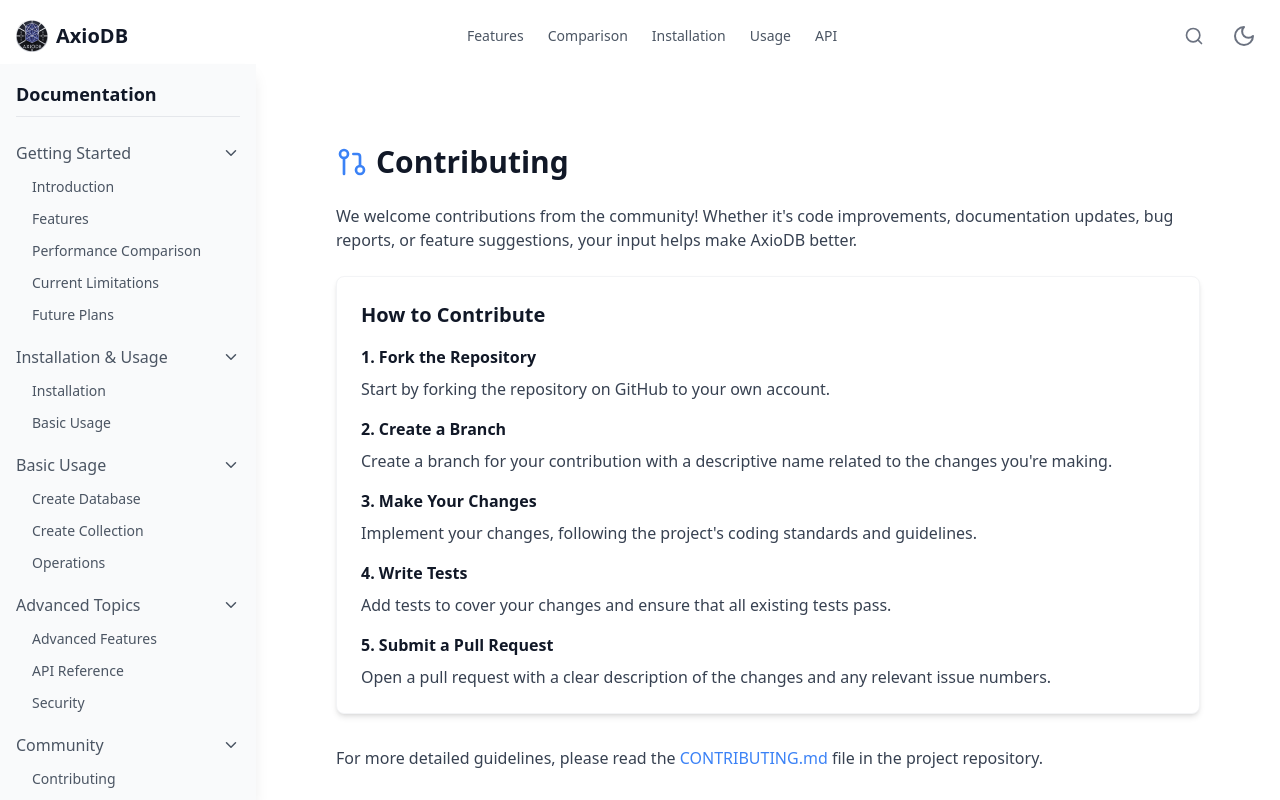
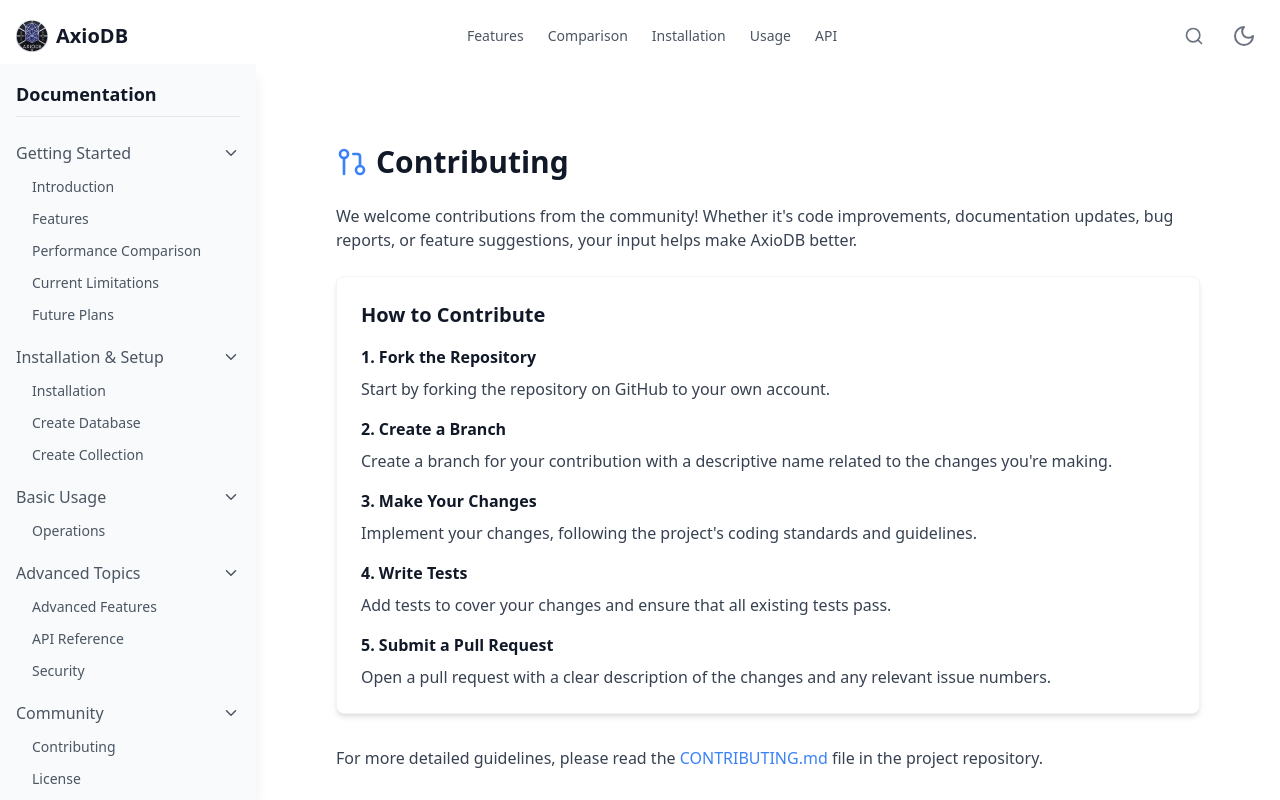
Before and after one commit to AnkanSaha/AxioDB-Documentation, a React (Vite) app: page /community#acknowledgments in a window 1280 px wide. Shown: the top 800 px of the page. Built offline with nearby package versions, Linux system fonts and the light colour scheme.

Commit message:
fix: Update sidebar section titles and reorganize items for clarity

```diff
--- a/src/components/layout/Sidebar.tsx
+++ b/src/components/layout/Sidebar.tsx
@@ -25,17 +25,16 @@ const sidebarSections: SidebarSection[] = [
     ]
   },
   {
-    title: "Installation & Usage",
+    title: "Installation & Setup",
     items: [
       { id: "installation", label: "Installation", path: "/installation" },
-      { id: "usage", label: "Basic Usage", path: "/usage" },
+      { id: "create-database", label: "Create Database", path: "/create-database" },
+      { id: "create-collection", label: "Create Collection", path: "/create-collection" },
     ]
   },
   {
     title: "Basic Usage",
     items: [
-      { id: "create-database", label: "Create Database", path: "/create-database" },
-      { id: "create-collection", label: "Create Collection", path: "/create-collection" },
       { id: "operations", label: "Operations", path: "/usage" },
     ]
   },
```
